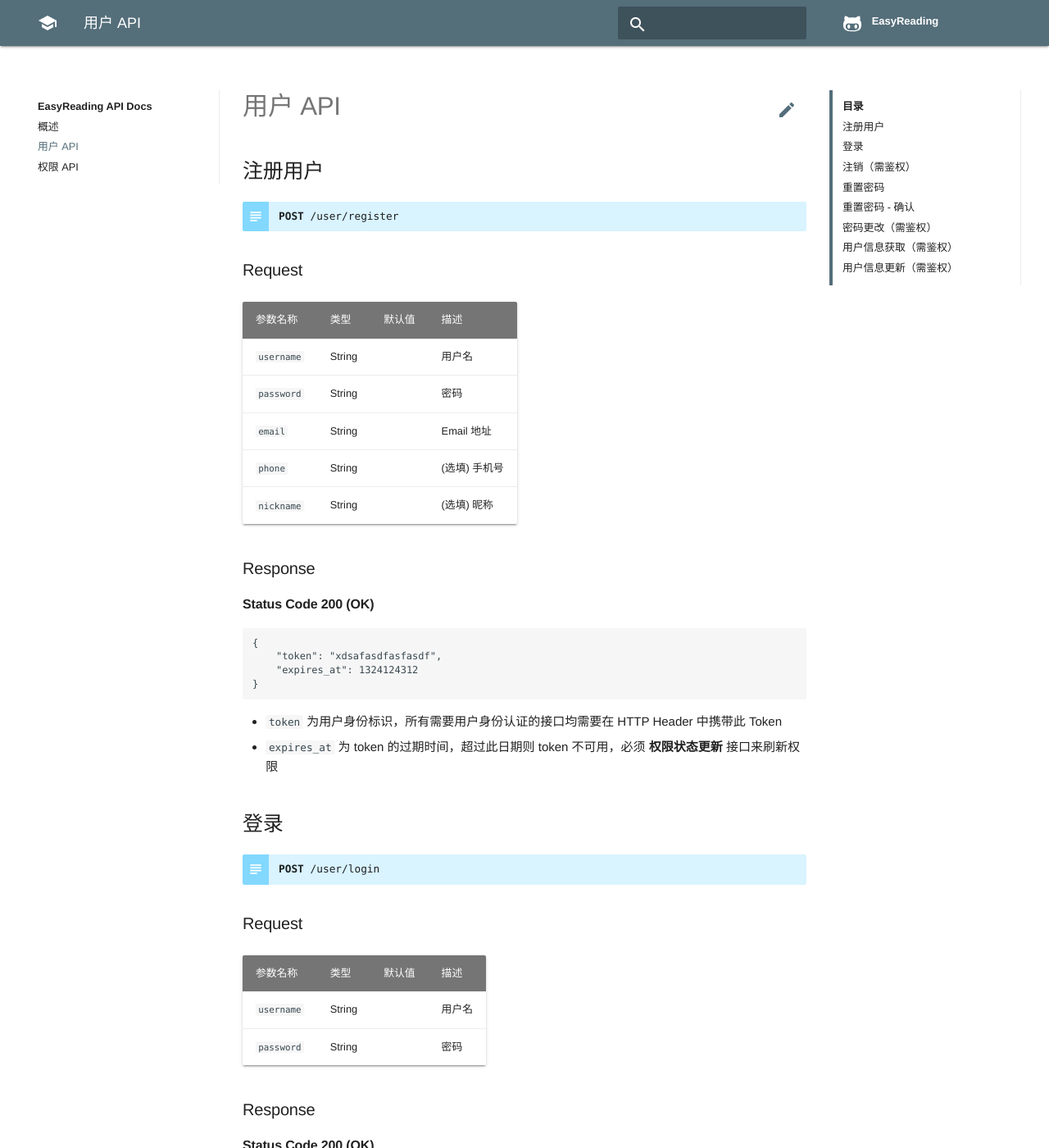
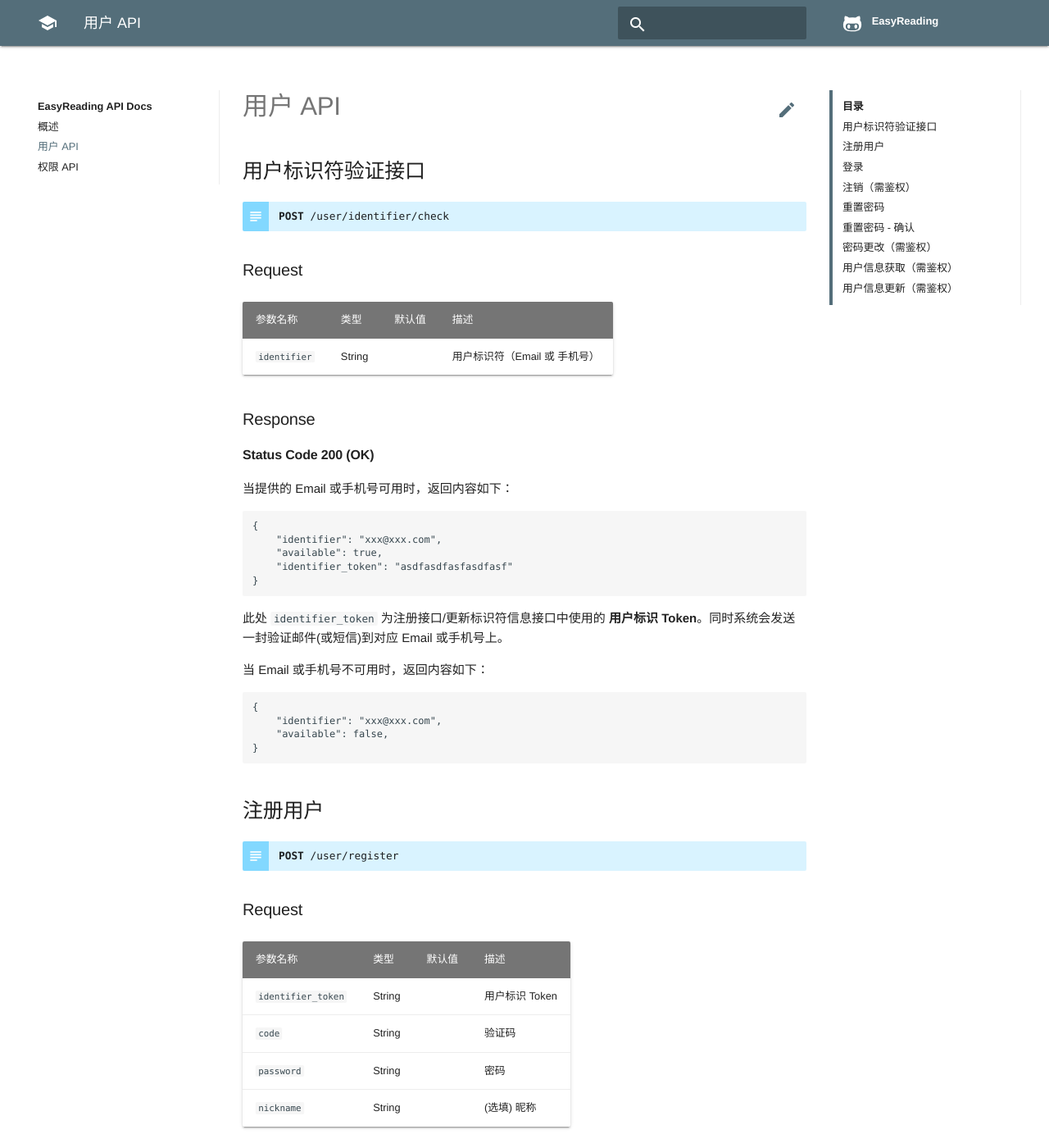
Before and after one commit to whu2017/docs, an MkDocs documentation site: the page built from docs/user.md, in a window 1280 px wide and 1400 px high. Shown: the whole window at 82% size. Built offline with MkDocs 1.6.1, drawn with Linux system fonts in a browser that asks for light colours; comment, search, counter and statistics services are not loaded; old or Windows-style settings are respelled for this version of MkDocs; some of the changed text lies outside the part shown.

Commit message:
更新文档

````diff
--- a/docs/user.md
+++ b/docs/user.md
@@ -1,4 +1,40 @@
 # 用户 API
+
+## 用户标识符验证接口
+
+!!! api ""
+    **POST** /user/identifier/check
+
+### Request
+
+| 参数名称 | 类型 | 默认值 | 描述 |
+| --- | --- | --- | --- |
+| `identifier` | String |  | 用户标识符（Email 或 手机号） |
+
+### Response
+
+#### Status Code 200 (OK)
+
+当提供的 Email 或手机号可用时，返回内容如下：
+
+```json
+{
+    "identifier": "xxx@xxx.com",
+    "available": true,
+    "identifier_token": "asdfasdfasfasdfasf"
+}
+```
+
+此处 `identifier_token` 为注册接口/更新标识符信息接口中使用的 **用户标识 Token**。同时系统会发送一封验证邮件(或短信)到对应 Email 或手机号上。
+
+当 Email 或手机号不可用时，返回内容如下：
+
+```json
+{
+    "identifier": "xxx@xxx.com",
+    "available": false,
+}
+```
 
 ## 注册用户
 
@@ -9,15 +45,16 @@
 
 | 参数名称 | 类型 | 默认值 | 描述 |
 | --- | --- | --- | --- |
-| `username` | String |  | 用户名 |
+| `identifier_token` | String |  | 用户标识 Token |
+| `code` | String | | 验证码 |
 | `password` | String | | 密码 |
-| `email` | String | | Email 地址 |
-| `phone` | String | | (选填) 手机号 |
 | `nickname` | String | | (选填) 昵称 |
 
 ### Response
 
 #### Status Code 200 (OK)
+
+当注册成功时自动登录用户，并返回如下内容：
 
 ```json
 {
@@ -38,12 +75,14 @@
 
 | 参数名称 | 类型 | 默认值 | 描述 |
 | --- | --- | --- | --- |
-| `username` | String |  | 用户名 |
+| `identifier` | String | | 唯一标识符（Email 或 手机号） |
 | `password` | String | | 密码 |
 
 ### Response
 
 #### Status Code 200 (OK)
+
+登录成功则返回用户的鉴权 Token 和过期时间。
 
 ```json
 {
@@ -68,7 +107,7 @@
 
 | 参数名称 | 类型 | 默认值 | 描述 |
 | --- | --- | --- | --- |
-| `email` | String | | Email 地址 |
+| `identifier` | String | | 用户标识符（Email 地址或手机号） |
 
 ### Response
 
@@ -79,7 +118,7 @@
 }
 ```
 
-调用此接口后，如果表单验证合法，会朝提供的 email 地址发送一封邮件，包含一个六位数的验证码 `code`，用于下面的确认接口中。
+调用此接口后，如果表单验证合法，会朝提供的 email 地址或手机号发送一封邮件或短信，包含一个六位数的验证码 `code`，用于下面的确认接口中。
 
 ## 重置密码 - 确认
 
@@ -90,7 +129,6 @@
 
 | 参数名称 | 类型 | 默认值 | 描述 |
 | --- | --- | --- | --- |
-| `username` | String | | 用户名 |
 | `reset_token` | String | | 重置 Token |
 | `code` | String | | 验证码 |
 | `new_password` | String | | 新的密码 |
@@ -117,7 +155,7 @@
 
 | 参数名称 | 类型 | 默认值 | 描述 |
 | --- | --- | --- | --- |
-| `username` | String | | 用户名 |
+| `identifier` | String | | 用户标识符（Email 或手机号） |
 | `old_password` | String | | 旧的密码 |
 | `new_password` | String | | 新的密码 |
 
@@ -145,7 +183,7 @@
 
 ```json
 {
-    "username": "doraemonext",
+    "user_id": 2341,
     "email": "doraemonext@gmail.com",
     "phone": "1555555555",
     "nickname": "飞天的猪",
@@ -171,7 +209,6 @@
 
 | 参数名称 | 类型 | 默认值 | 描述 |
 | --- | --- | --- | --- |
-| `phone` | String | | 手机号(选填) |
 | `nickname` | String | | 昵称(选填) |
 | `signature` | String | | 个性签名(选填) |
 | `options_sync_progress` | Boolean | | 是否同步进度(选填) |
@@ -187,7 +224,7 @@
 
 ```json
 {
-    "username": "doraemonext",
+    "user_id": 34134,
     "email": "doraemonext@gmail.com",
     "phone": "1555555555",
     "nickname": "飞天的猪",
````
